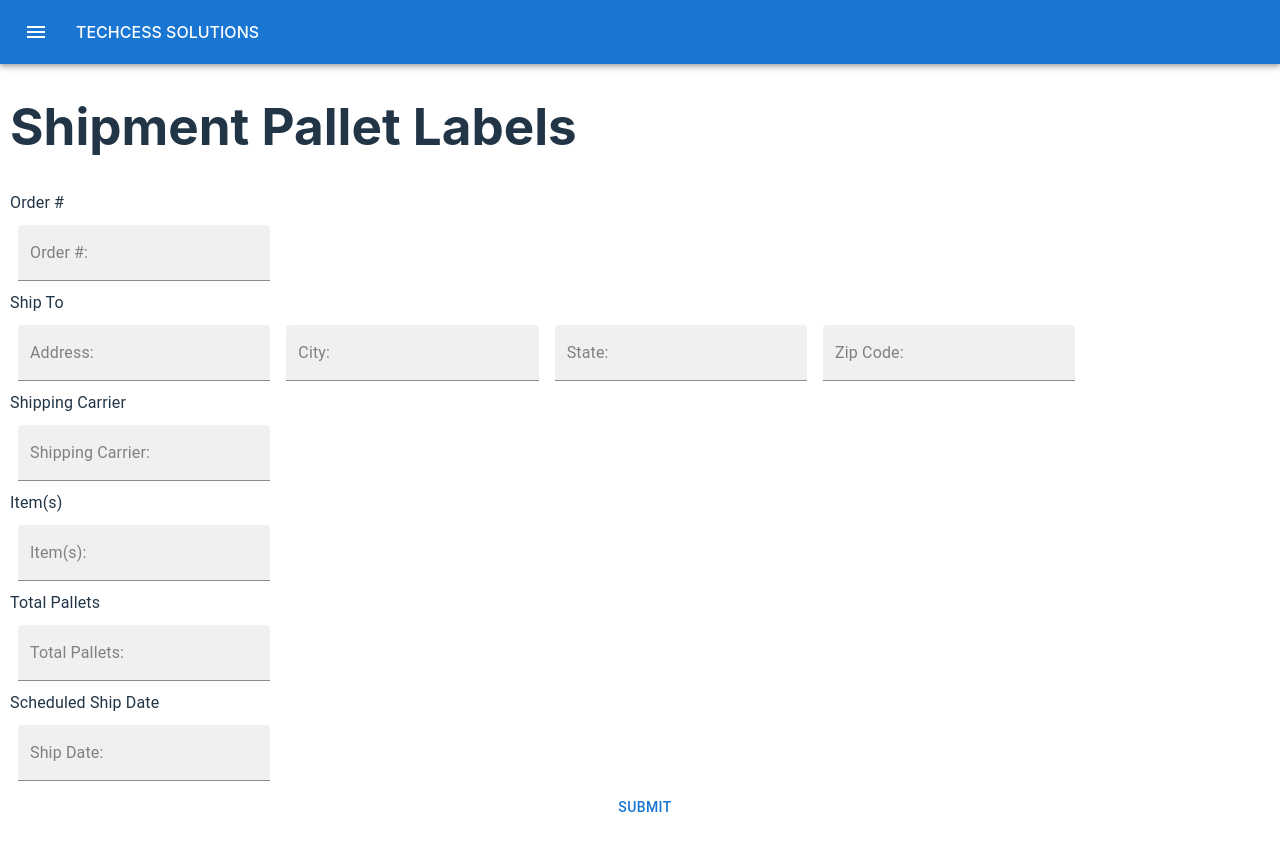
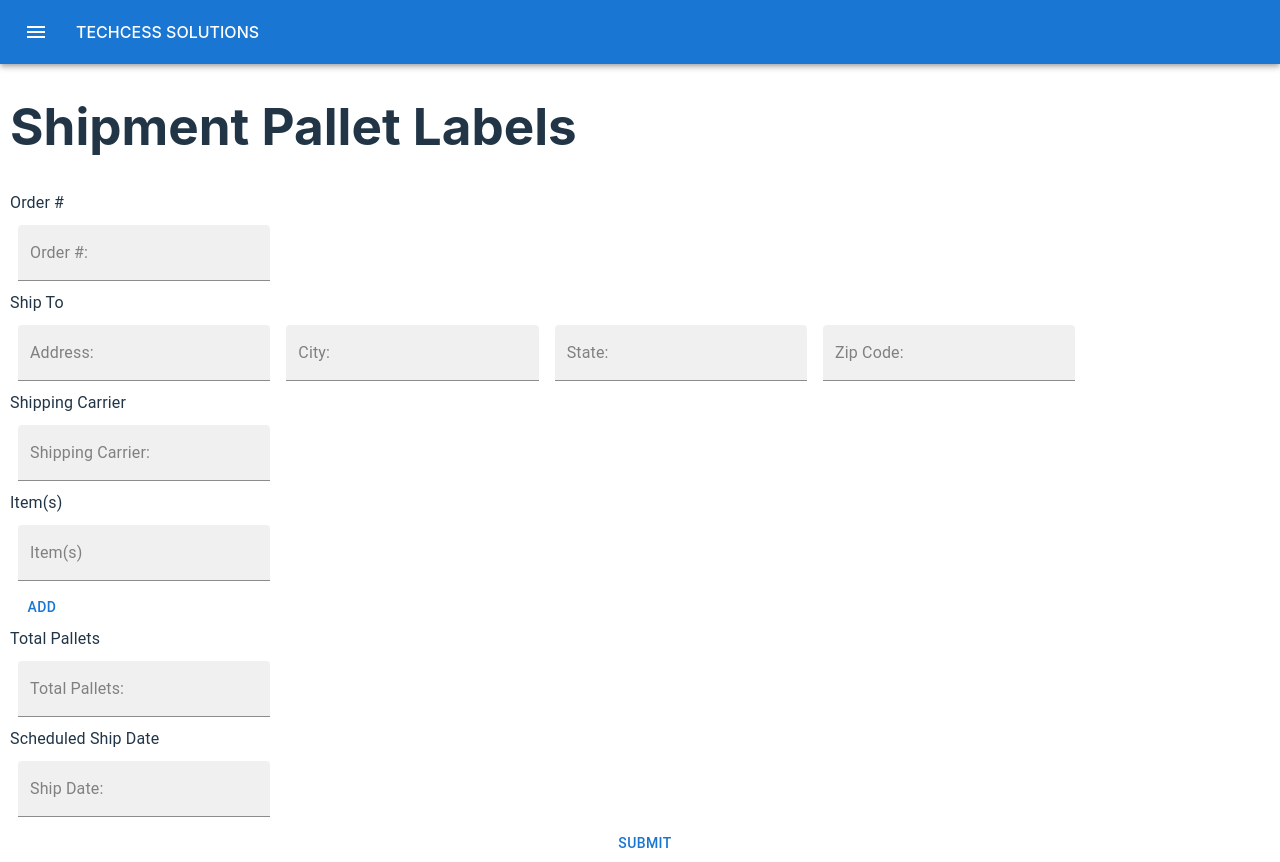
Before and after one commit to ChuangStephanie/TSL_Helper, a React (Vite) app: page /shipment in a window 1280 px wide. Before the commit the page ends 825 px from the top, so only its background shows below. Built offline with nearby package versions, Linux system fonts and the light colour scheme.

Commit message:
add item code

```diff
--- a/src/components/Shipment.jsx
+++ b/src/components/Shipment.jsx
@@ -1,4 +1,4 @@
-import React from "react";
+import React, { useState } from "react";
 import {
   Box,
   Button,
@@ -8,9 +8,24 @@ import {
 } from "@mui/material";
 
 export default function Shipment() {
+  const [formValues, setFormValues] = useState([{ item: "" }]);
   const handleSubmit = (e) => {
     console.log("submitted");
     e.preventDefault();
+  };
+
+  const handleChange = (i, e) => {
+    let newFormValues = [...formValues];
+    newFormValues[i][e.target.name] = e.target.value;
+    setFormValues(newFormValues);
+  };
+  const addFormFields = () => {
+    setFormValues([...formValues], { item: "" });
+  };
+  const removeFormFields = () => {
+    let newFormValues = [...formValues];
+    newFormValues.splice(i, 1);
+    setFormValues(newFormValues);
   };
 
   return (
@@ -157,7 +172,38 @@ export default function Shipment() {
         ></TextField>
         <Box className="items">
           <Typography variant="subtitle1">Item(s)</Typography>
-          <TextField
+          {formValues.map((element, index) => (
+            <Box key={index}>
+              <TextField
+                id="item"
+                label="Item(s)"
+                multiline
+                variant="filled"
+                className="textfield"
+                value={element.name || ""}
+                onChange={(e) => this.handleChange(index, e)}
+                InputLabelProps={{
+                  sx: {
+                    color: "gray",
+                    [`&.${inputLabelClasses.shrink}`]: {
+                      color: "primary",
+                    },
+                  },
+                }}
+                sx={{
+                  "& .MuiInputBase-input": {
+                    color: "gray",
+                  },
+                }}
+              />
+              {index ? (
+                <Button onClick={() => this.removeFormFields(index)}>
+                  Remove
+                </Button>
+              ) : null}
+            </Box>
+          ))}
+          {/* <TextField
             id="item"
             label="Item(s):"
             multiline
@@ -177,7 +223,8 @@ export default function Shipment() {
                 color: "gray",
               },
             }}
-          ></TextField>
+          ></TextField> */}
+          <Button onClick={() => this.addFormFields()}>Add</Button>
         </Box>
         <Typography variant="subtitle1">Total Pallets</Typography>
         <TextField
```
